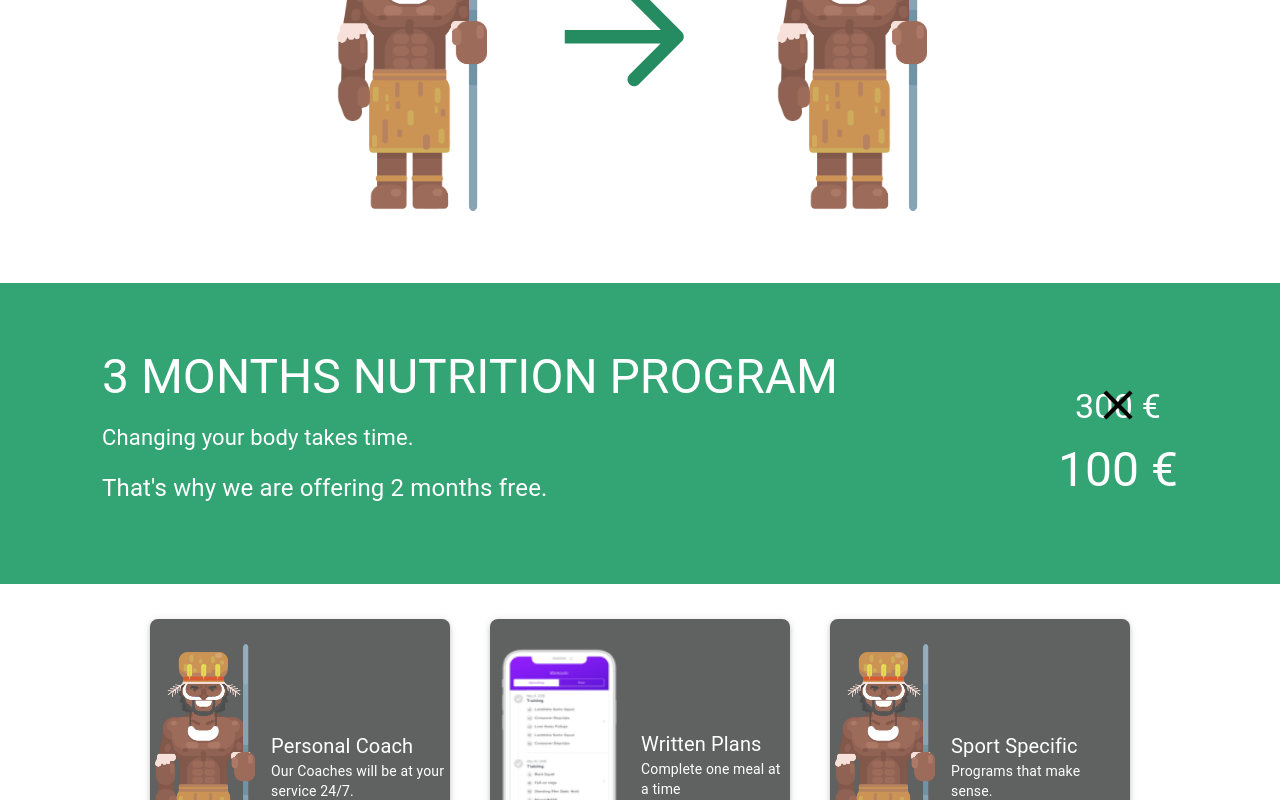
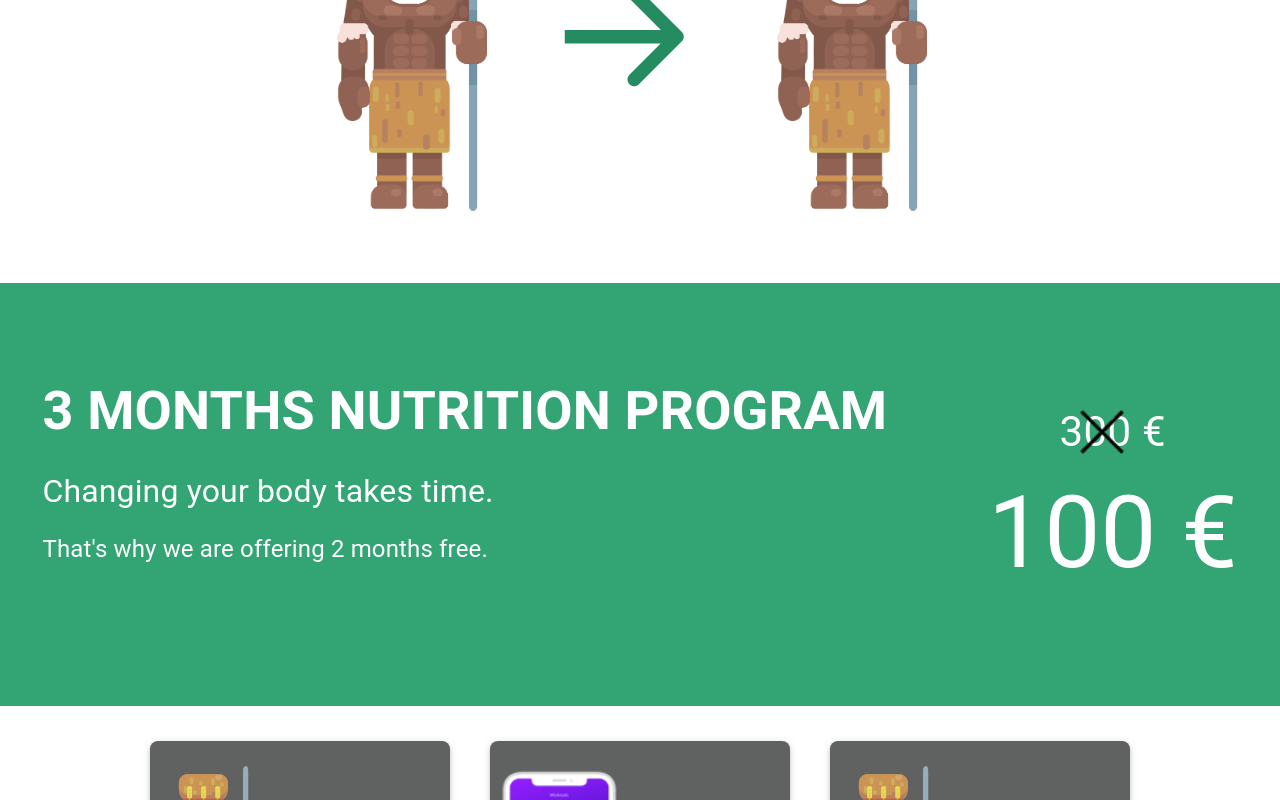
Before and after one commit to walter-clayton/afitpilot-somatotype, a React (Create React App) app in the folder client/: page /Nutrition in a window 1280 px wide. Shown: the part 496-1296 px from the top of the page. Built offline with nearby package versions, Linux system fonts and the light colour scheme.

Commit message:
Add cross svg,change the title and subtitle fontSize

```diff
--- a/client/src/components/CTA/Nutrition.tsx
+++ b/client/src/components/CTA/Nutrition.tsx
@@ -4,9 +4,9 @@ import { Grid, Box, Typography, } from "@mui/material/";
 import { createTheme, ThemeProvider } from "@mui/material/styles";
 import avatar from '../image/manu-tribesman.png';
 import NutritionCard from './NutritionCard';
-import CloseIcon from '@mui/icons-material/Close';
 import Arrow from '../image/Arrow.png';
 import ArrowDown from '../image/ArrowDown.png';
+import cross from '../image/cross.png';
 
 const theme = createTheme();
 theme.typography.h1 = {
@@ -19,10 +19,10 @@ theme.typography.h1 = {
 };
 theme.typography.body1 = {
     "@media (min-width:600px)": {
-        fontSize: "15px"
+        fontSize: "20px"
     },
     [theme.breakpoints.up("md")]: {
-        fontSize: "22px",
+        fontSize: "32px",
     },
 };
 theme.typography.body2 = {
@@ -32,7 +32,7 @@ theme.typography.body2 = {
     [theme.breakpoints.up("md")]: {
         fontSize: "24px",
     },
-}
+};
 const Nutrition = () => {
     return (
         <ThemeProvider theme={theme}>
@@ -119,10 +119,11 @@ const Nutrition = () => {
                         alignItems: "center",
                         justifyContent: "center",
                     }}>
-                    <Grid item md={8}>
-                        <Typography variant="h3"
+                    <Grid item sm={12} md={8} lg={8} xl={8}>
+                        <Typography variant="h1"
                             sx={{
                                 color: "#FFFFFF",
+                                fontSize: '54px',
                                 mb: 2,
                             }}>
                             3 MONTHS NUTRITION PROGRAM
@@ -137,17 +138,17 @@ const Nutrition = () => {
                             That's why we are offering 2 months free.
                         </Typography>
                     </Grid>
-                    <Grid item md={4}>
+                    <Grid item sm={12} md={4} lg={4} xl={4}>
                         <Typography variant="h4"
-                            sx={{ color: "white", textAlign: "center" }} >
+                            sx={{ color: "white", textAlign: "center", fontSize: "42px" }} >
                             300 <span>&#8364;</span>
                         </Typography>
-                        <Typography variant="h3" mt={-6}
+                        <Typography variant="h3" mt={-6} mr={2.6}
                             sx={{ color: "black", textAlign: "center" }}>
-                            <CloseIcon sx={{ fontSize: 50 }} />
+                            <img src={cross} alt="" width={45} />
                         </Typography>
-                        <Typography variant="h3"
-                            sx={{ color: "#ffff", textAlign: "center" }}>
+                        <Typography variant="h5"
+                            sx={{ color: "#ffff", textAlign: "center", fontSize: "100px" }}>
                             100 <span>&#8364;</span>
                         </Typography>
                     </Grid>
--- a/client/src/components/CTA/Training.tsx
+++ b/client/src/components/CTA/Training.tsx
@@ -4,7 +4,6 @@ import { Grid, Box, Typography, } from "@mui/material/";
 import { createTheme, ThemeProvider } from "@mui/material/styles";
 import avatar from '../image/manu-tribesman.png';
 import NutritionCard from './NutritionCard';
-import CloseIcon from '@mui/icons-material/Close';
 import Arrow1 from '../image/Arrow1.png';
 import Arrow1Down from '../image/Arrow1Down.png';
 import cross from '../image/cross.png';
@@ -104,9 +103,8 @@ const Training = () => {
                         sx={{
                             display: "flex",
                             justifyContent: "center",
-                            width: "100%",
-                        }}
-                    >
+                            width: "100%"
+                        }}>
                         <img src={avatar} alt="" width={"150px"} />
                     </Grid>
                 </Grid>
@@ -118,7 +116,7 @@ const Training = () => {
                         display: "flex",
                         flexDirection: "column",
                         alignItems: "center",
-                        justifyContent: "center",
+                        justifyContent: "center"
                     }}>
                     <Grid item sm={12} md={8} lg={8} xl={8}>
                         <Typography variant="h1"
```
